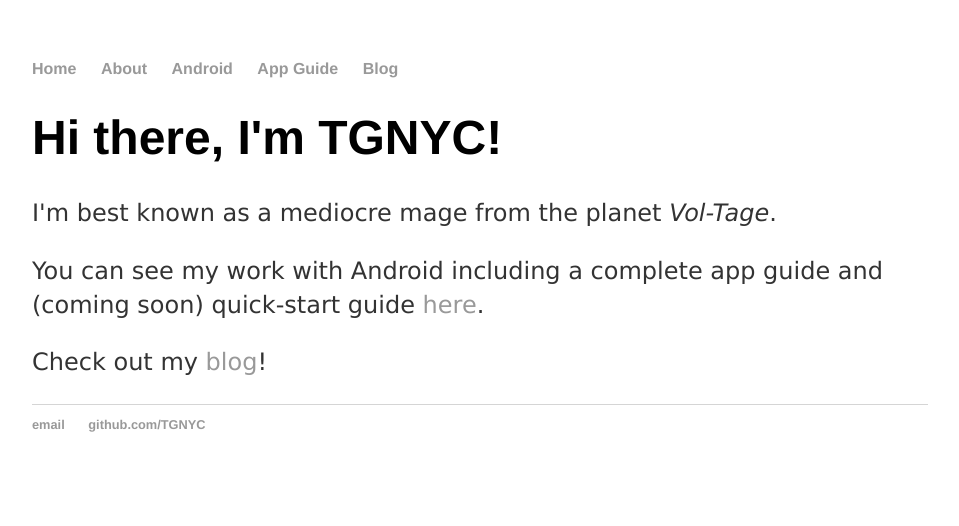
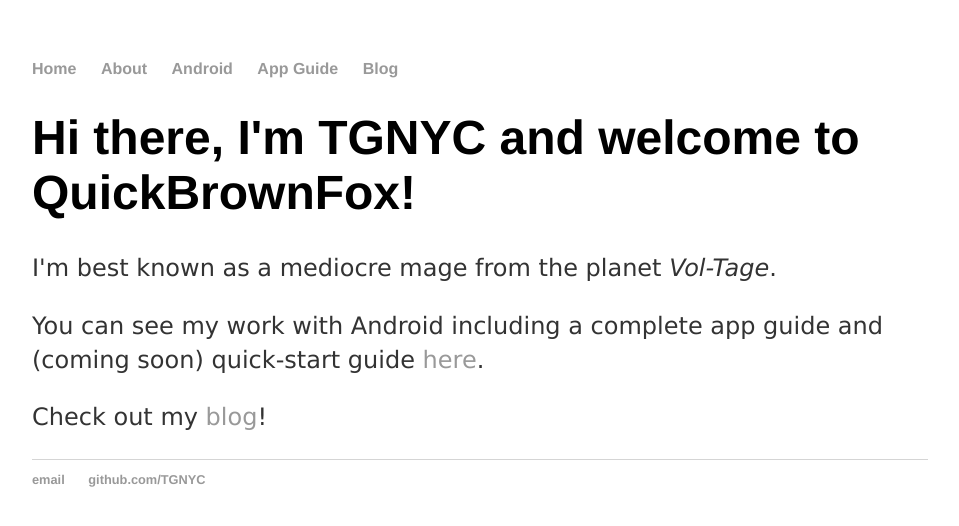
Before and after one commit to TGNYC/old, a Jekyll site: the page built from index.html, in a window 1280 px wide. Shown: the top 526 px of the page, without its empty margins (160-1119 px from the left). Built offline with Jekyll 4.4.1, drawn with Linux system fonts in a browser that asks for light colours.

Commit message:
Update index.html

```diff
--- a/index.html
+++ b/index.html
@@ -3,7 +3,7 @@
 title: TGNYC, mediocre mage
 ---
 <div class="blurb">
-	<h1>Hi there, I'm TGNYC!</h1>
+	<h1>Hi there, I'm TGNYC and welcome to QuickBrownFox!</h1>
 	<p>I'm best known as a mediocre mage from the planet <em>Vol-Tage</em>. </p>
 	<p> You can see my work with Android including a complete app guide and (coming soon) quick-start guide <a href="/android">here</a>.</p>
 	<p> Check out my <a href="/blog">blog</a>!</p>
```
